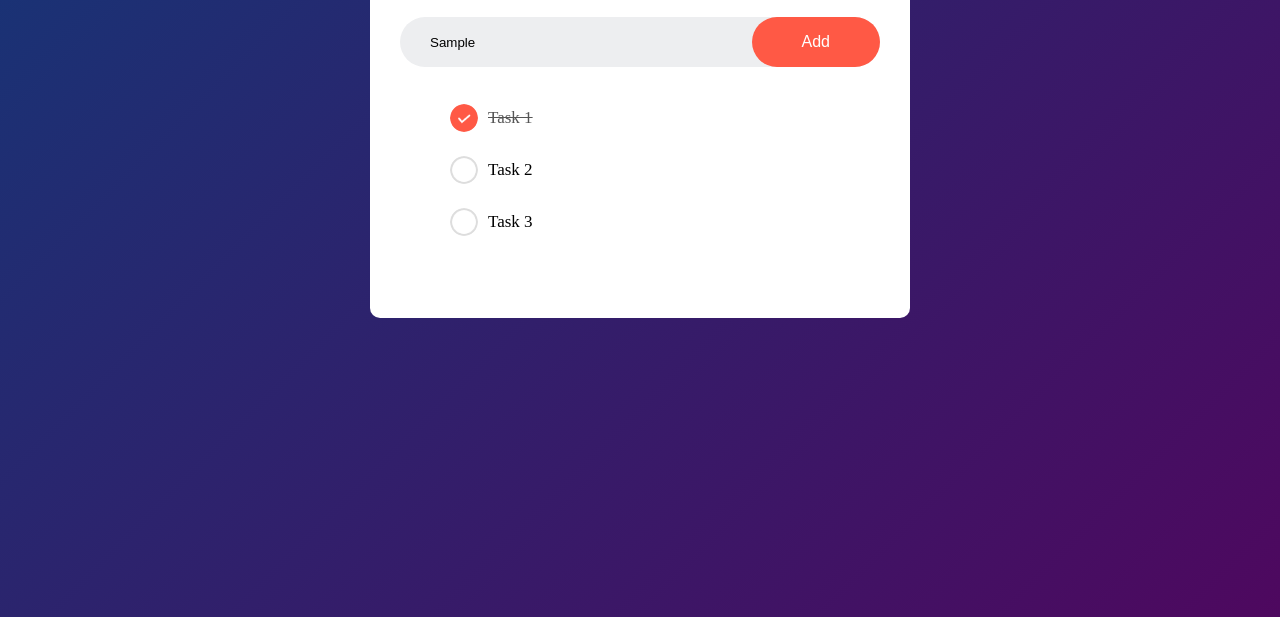
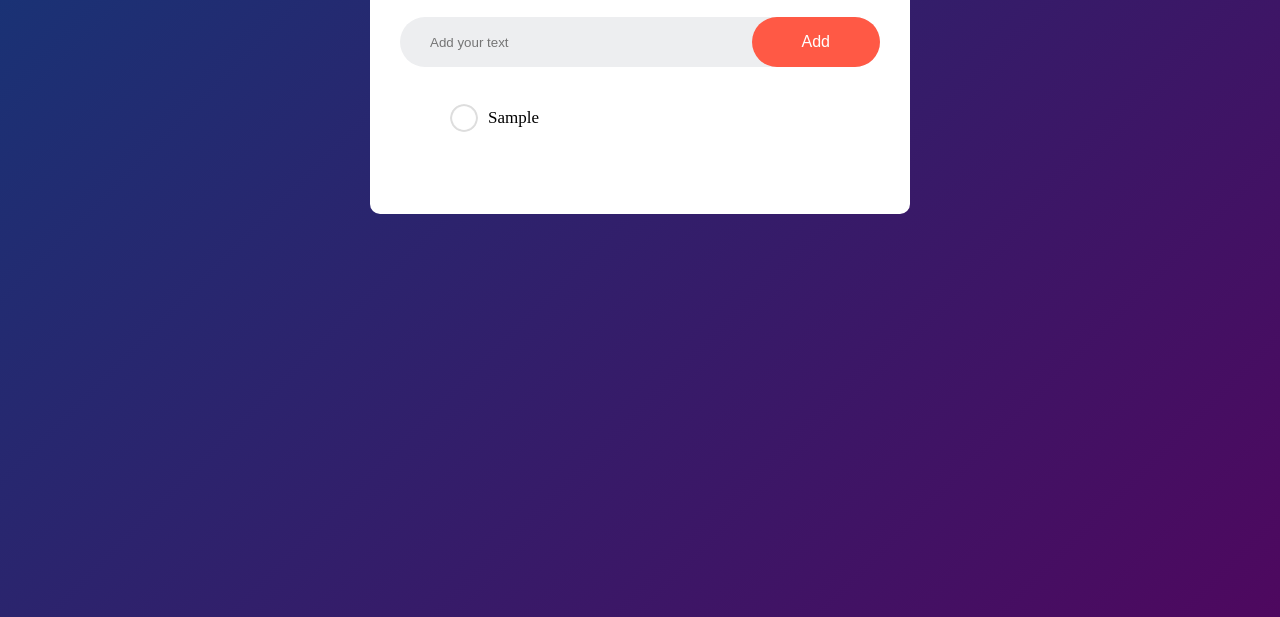
Before and after one commit to AymaneTech/To-Do-List.JS, a plain HTML site: page index.html in a window 1280 px wide. Both pictures are taken after typing "Sample" into the empty fields and a click on the button "Add". Shown: the part 183-800 px from the top of the page. Drawn offline with Linux system fonts and the light colour scheme.

Commit message:
about to finish

```diff
--- a/index.html
+++ b/index.html
@@ -11,19 +11,20 @@
 <body>
 	<div class="container">
 		<div class="todo-app">
-			<h2> To-Do List<img src="images/icon.png" alt="icon"></h2>
+			<h2 class="title">To-Do List<img src="images/icon.png" alt="icon" class="icon"></h2>
 			<div class="row">
-				<input type="text" id="input-box" placeholder="Add your text"><button>Add</button>
+				<input type="text" id="input-box" class="input" placeholder="Add your text">
+				<button id="add-button" class="button">Add</button>
 			</div>
-			<ul id="list-container">
-				<li class="checked">Task 1</li>
+			<ul id="list-container" class="list">
+				<!-- <li class="checked">Task 1</li>
 				<li>Task 2</li>
-				<li>Task 3</li>
+				<li>Task 3</li>	 -->
 			</ul>
 		</div>
 	</div>
 
-
+	<script src="main.js"></script>
 </body>
 
 </html>
--- a/main.js
+++ b/main.js
@@ -0,0 +1,28 @@
+document.addEventListener("DOMContentLoaded", function() {
+  const inputBox = document.getElementById("input-box");
+  const listContainer = document.getElementById("list-container");
+  const addButton = document.getElementById("add-button");
+
+  addButton.addEventListener("click", addTask);
+
+  listContainer.addEventListener("click", checkTask);
+
+  function addTask() {
+    if (inputBox.value === '') {
+      alert("You must write something!");
+    } else {
+      let li = document.createElement("li");
+      li.innerHTML = inputBox.value;
+      li.classList.add("task");
+      listContainer.appendChild(li);
+      inputBox.value = '';
+    }
+  }
+
+  function checkTask(event) {
+    const clickedElement = event.target;
+    if (clickedElement.tagName === 'LI') {
+      clickedElement.classList.toggle("checked");
+    }
+  }
+});
```
